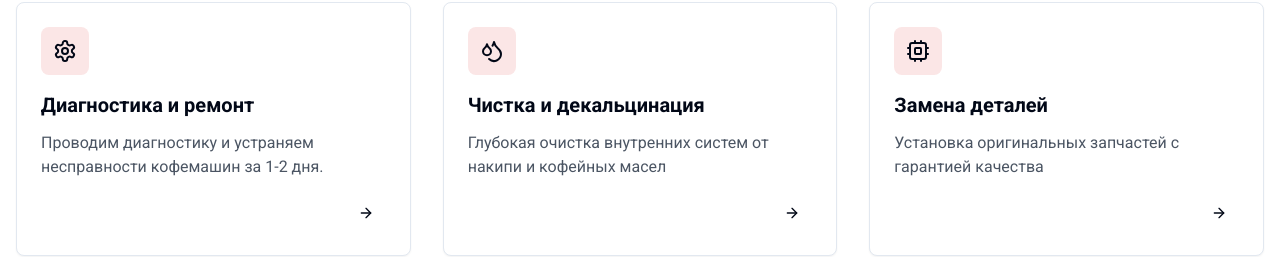
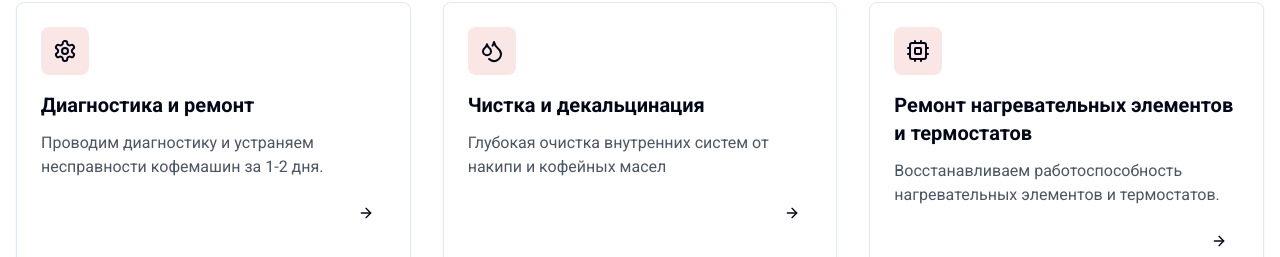
Before and after one commit to pr-poehali-dev/coffee-machine-page, a React (Vite) app: page / in a window 1280 px wide. Shown: the part 682-939 px from the top of the page. Built offline with nearby package versions, Linux system fonts and the light colour scheme.

Commit message:
feat: обновление описания услуги ремонта

```diff
--- a/src/pages/Index.tsx
+++ b/src/pages/Index.tsx
@@ -80,8 +80,8 @@ const Index = () => {
               },
               {
                 icon: "Cpu",
-                title: "Замена деталей",
-                description: "Установка оригинальных запчастей с гарантией качества",
+                title: "Ремонт нагревательных элементов и термостатов",
+                description: "Восстанавливаем работоспособность нагревательных элементов и термостатов.",
 
               },
               {
```
